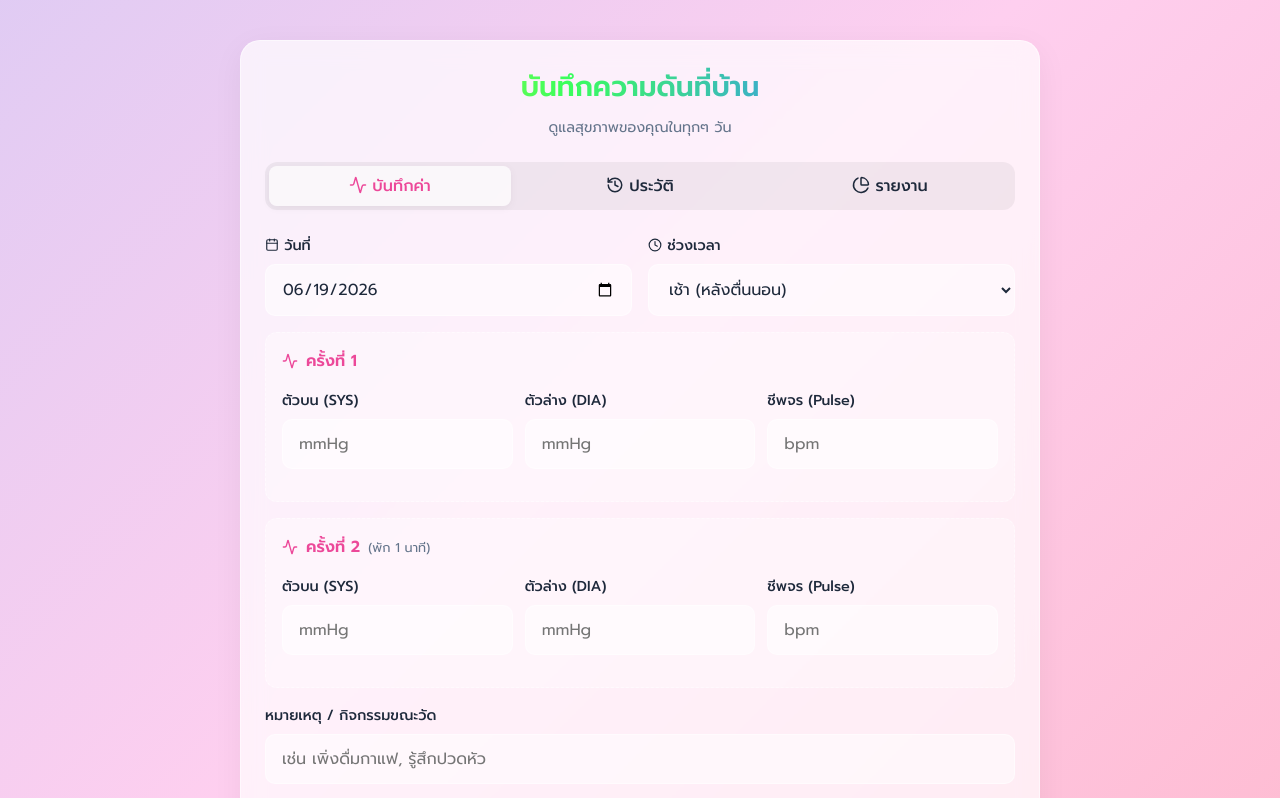
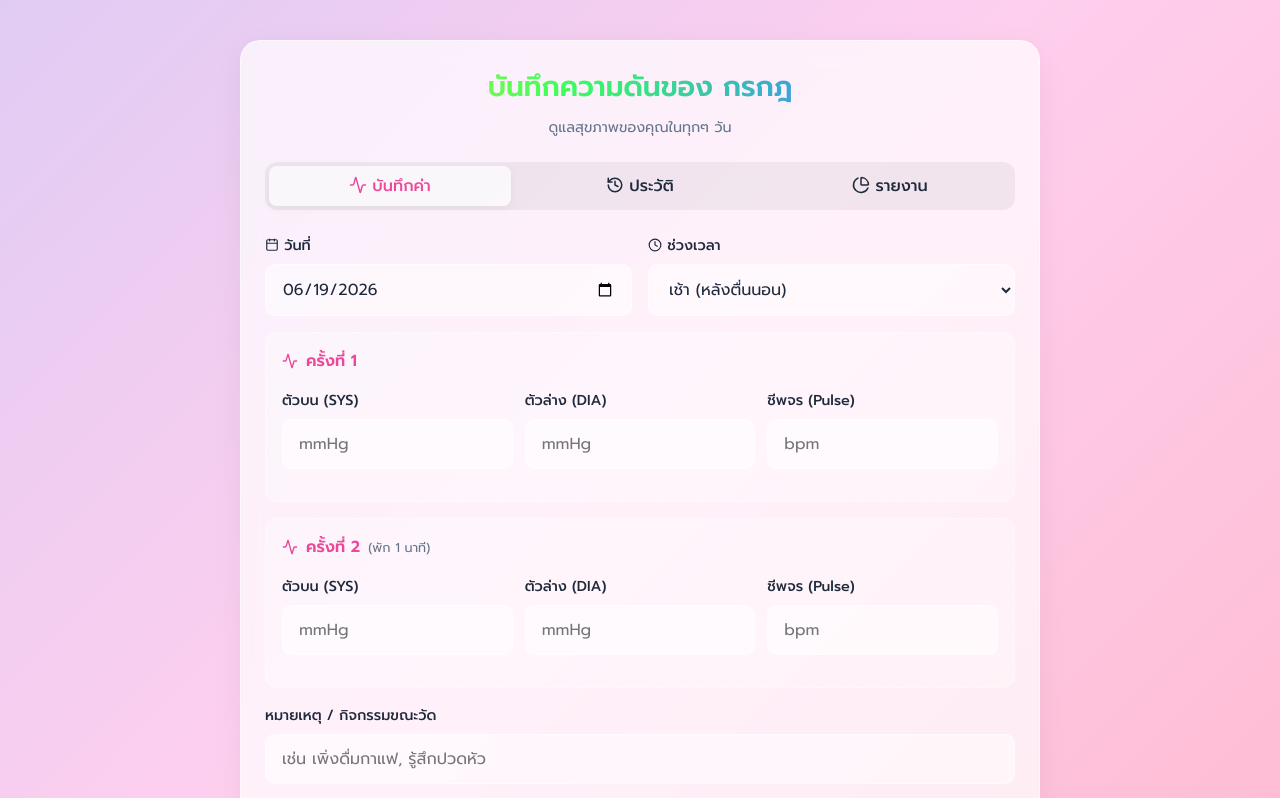
Before and after one commit to goragodyen-hub/BP, a React (Vite) app: page / in a window 1280 px wide. Shown: the top 798 px of the page. Built offline with nearby package versions, Linux system fonts and the light colour scheme.

Commit message:
Update title to บันทึกความดันของ กรกฎ

```diff
--- a/src/App.jsx
+++ b/src/App.jsx
@@ -136,7 +136,7 @@ function App() {
   return (
     <div className="app-container">
       <div className="glass-panel">
-        <h1>บันทึกความดันที่บ้าน</h1>
+        <h1>บันทึกความดันของ กรกฎ</h1>
         <p className="subtitle">ดูแลสุขภาพของคุณในทุกๆ วัน</p>
 
         <div className="tabs">
```
